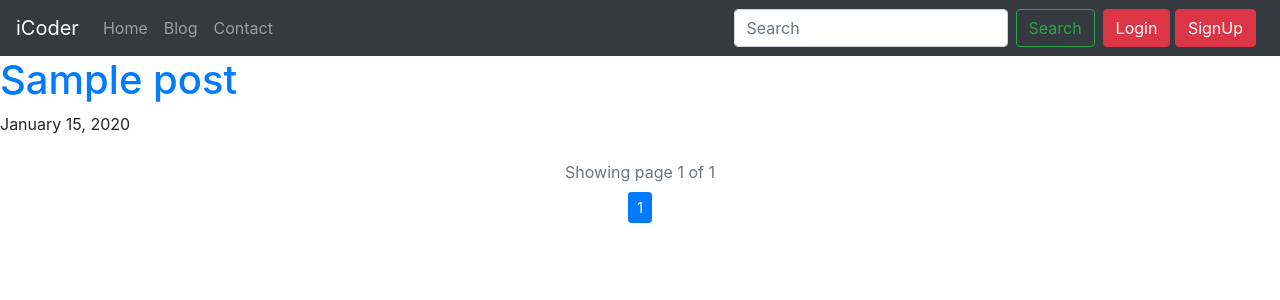
After one commit to yashGzz01/Django, a Django app: template main/templates/main/blog.html in a window 1280 px wide. The commit adds this page. Shown: the top 300 px of the page. Run offline with Django 3.2, Linux system fonts and the light colour scheme; the template is opened without the code that fills it: most values are stand-ins (such as "Sample title", 1, 10 or a date in 2020).

Commit message:
making blog contact home pages

```diff
--- a/main/models.py
+++ b/main/models.py
@@ -6,3 +6,8 @@ class Post(models.Model):
     title = models.CharField(max_length=300)
     content = RichTextField()
     posted_date = models.DateTimeField(auto_now_add=True)
+
+class Contact(models.Model):
+    name = models.CharField(max_length=100)
+    email = models.EmailField()
+    message = models.TextField()
--- /dev/null
+++ b/main/templates/main/blog.html
@@ -0,0 +1,39 @@
+{% extends 'main/index.html' %}
+{% block title %}Mysite | Blog{% endblock %}
+
+{% block main-content %}
+
+{% for post in page_obj %}
+<h1><a href="{% url 'post' post.id %}">{{post.title}}</a></h1>
+<!-- <p>{{post.content | safe}}</p> -->
+<p>{{post.posted_date|date:"F d, Y"}}</p>
+{% endfor %}
+
+<div class="row mt-4 mb-n2">
+    <div class="col-12 text-center text-muted">
+        <p><span>Showing page {{ page_obj.number }} of {{ page_obj.paginator.num_pages }}</span></p>
+    </div>
+</div>
+
+<ul class="pagination pagination-sm justify-content-center">
+    {% if page_obj.has_previous %}
+        <li class="page-item"><a class="page-link" href="?page=1">&laquo; First</a></li>
+        <li class="page-item"><a class="page-link" href="?page={{ page_obj.previous_page_number }}">Previous</a></li>
+    {% endif %}
+
+    {% for num in page_obj.paginator.page_range %}
+        {% if page_obj.number == num %}
+            <li class="page-item active"><a class="page-link" href="?page={{ num }}">{{ num }}</a></li>
+        {% elif num > page_obj.number|add:'-3' and num < page_obj.number|add:'3' %}
+            <li class="page-item"><a class="page-link" href="?page={{ num }}">{{ num }}</a></li>
+        {% endif %}
+    {% endfor %}
+
+    {% if page_obj.has_next %}
+        <li class="page-item"><a class="page-link" href="?page={{ page_obj.next_page_number }}">Next</a></li>
+        <li class="page-item"><a class="page-link" href="?page={{ page_obj.paginator.num_pages }}">Last &raquo;</a></li>
+    {% endif %}
+</ul>
+
+
+{% endblock %}
--- a/main/templates/main/index.html
+++ b/main/templates/main/index.html
@@ -3,11 +3,48 @@
 {% block title %}Mysite | Home{% endblock %}
 
 {% block content %}
-<h1>Hello World I am Nobody</h1>
+<nav class="navbar navbar-expand-lg navbar-dark bg-dark">
+    <a class="navbar-brand" href="#">iCoder</a>
+    <button class="navbar-toggler" type="button" data-toggle="collapse" data-target="#navbarSupportedContent"
+        aria-controls="navbarSupportedContent" aria-expanded="false" aria-label="Toggle navigation">
+        <span class="navbar-toggler-icon"></span>
+    </button>
+
+    <div class="collapse navbar-collapse" id="navbarSupportedContent">
+        <ul class="navbar-nav mr-auto">
+            <li class="nav-item">
+                <a class="nav-link" href="{% url 'index' %}">Home <span class="sr-only">(current)</span></a>
+            </li>
+            <li class="nav-item ">
+                <a class="nav-link" href="{% url 'blog' %}">Blog</a>
+            </li>
+
+            <li class="nav-item">
+                <a class="nav-link" href="{% url 'contact' %}}">Contact</a>
+            </li>
+
+            <!-- <li class="nav-item">
+          <a class="nav-link disabled" href="#" tabindex="-1" aria-disabled="true">Disabled</a>
+        </li> -->
+        </ul>
+        <form class="form-inline my-2 my-lg-0">
+            <input class="form-control mr-sm-2" type="search" placeholder="Search" aria-label="Search">
+            <button class="btn btn-outline-success my-2 my-sm-0" type="submit">Search</button>
+        </form>
+        <div class="mx-2">
+            <button class="btn btn-danger" data-toggle="modal" data-target="#loginModal">Login</button>
+            <button class="btn btn-danger" data-toggle="modal" data-target="#signupModal">SignUp</button>
+        </div>
+    </div>
+</nav>
+
+{% block main-content %}{% endblock %}
+
+<!-- <h1>Hello World I am Nobody</h1>
 
 {% for post in posts %}
 <h1> {{post.title}} </h1>
 <p> {{post.content|safe}} </p>
-{% endfor %}
+{% endfor %} -->
 
 {% endblock %}
--- a/main/urls.py
+++ b/main/urls.py
@@ -3,4 +3,7 @@ from main import views
 
 urlpatterns = [
     path('', views.index, name = "index"),
+    path('blog/', views.blog, name = "blog"),
+    path('blog/post/<int:post_id>', views.post, name = "post"),
+    path('contact/', views.contact, name = "contact"),
 ]
--- a/mysite/settings.py
+++ b/mysite/settings.py
@@ -107,7 +107,7 @@ AUTH_PASSWORD_VALIDATORS = [
 
 LANGUAGE_CODE = 'en-us'
 
-TIME_ZONE = 'UTC'
+TIME_ZONE = 'Asia/Kolkata'
 
 USE_I18N = True
 
```
Also changed, not shown: main/admin.py (+7 -2 lines), main/forms.py (added, +7 -0 lines), main/templates/main/contact.html (added, +12 -0 lines), main/templates/main/post.html (added, +10 -0 lines), main/views.py (+28 -5 lines), db.sqlite3, main/migrations/0003_contact.py (added).
